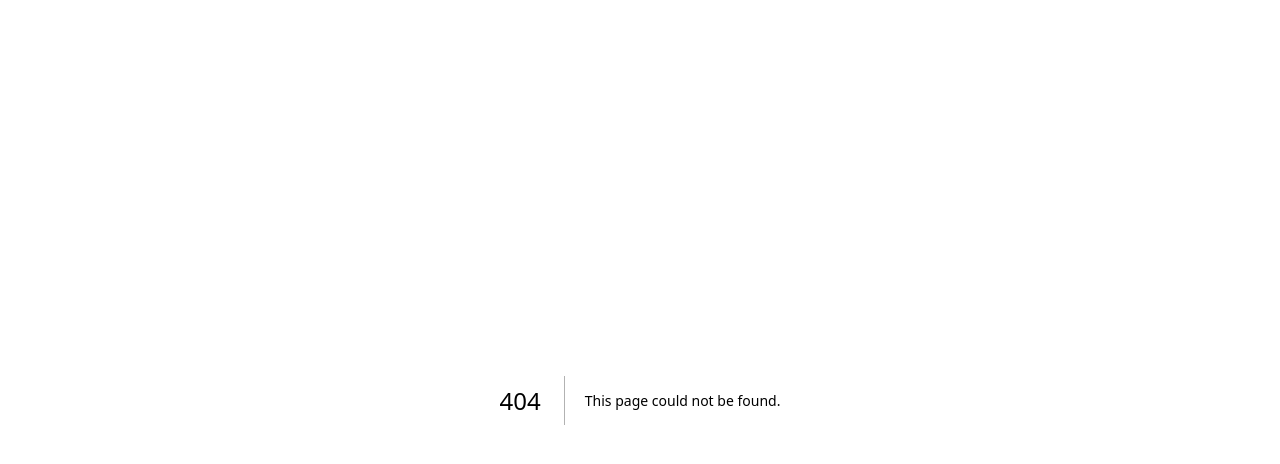
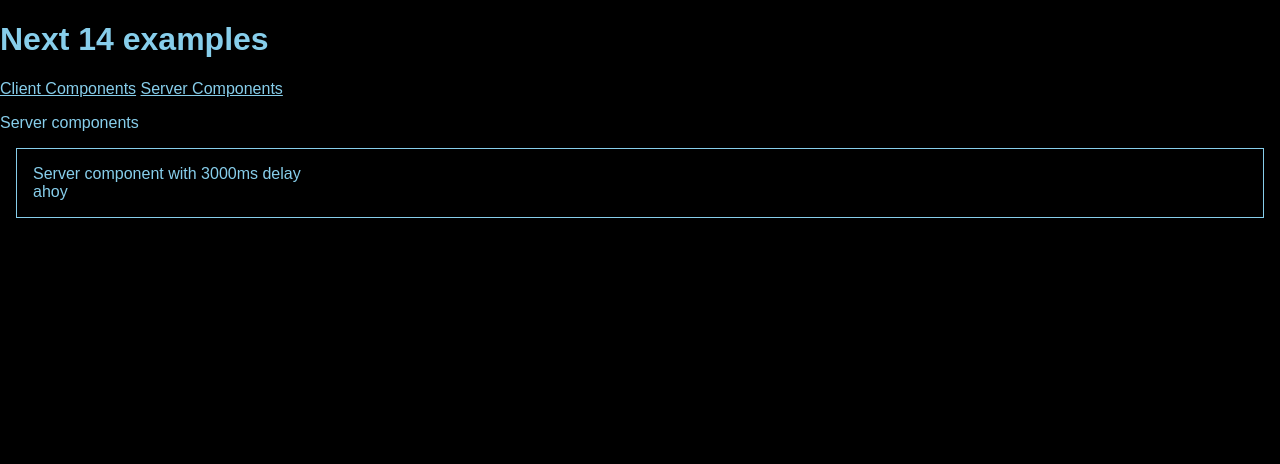
Before and after one commit to bighill/example-next-server-component-streaming, a Next.js app: page /servercomponents in a window 1280 px wide. Before the commit this address had no page. Shown: the top 464 px of the page. Built offline with nearby package versions, Linux system fonts and the light colour scheme.

Commit message:
LOL no, a delayed effect server-side will not magically update UI.

```diff
--- a/app/globals.css
+++ b/app/globals.css
@@ -1,28 +1,32 @@
 :root {
   --color-bg: black;
   --color-fg: skyblue;
-  --color---: tomato;
+  --color---: white;
 }
 
 * {
   box-sizing: border-box;
-  padding: 0;
-  margin: 0;
 }
 
 body {
   color: var(--color-fg);
   background: var(--color-bg);
+  font-family: sans-serif;
+  margin: 0;
 }
 
-main {
-  margin: 1rem;
+a {
+  color: var(--color-fg);
 }
 
 .box {
   padding: 1rem;
-  margin: 1rem 0;
+  margin: 1rem;
   border: 1px solid var(--color-fg);
+
+  p {
+    margin: 0;
+  }
 }
 
 .accent {
--- a/app/layout.tsx
+++ b/app/layout.tsx
@@ -1,22 +1,31 @@
-import type { Metadata } from 'next'
-import { Inter } from 'next/font/google'
-import './globals.css'
+import type { Metadata } from "next";
+import { Inter } from "next/font/google";
+import "./globals.css";
+import Link from "next/link";
 
-const inter = Inter({ subsets: ['latin'] })
+const inter = Inter({ subsets: ["latin"] });
 
 export const metadata: Metadata = {
-  title: 'Create Next App',
-  description: 'Generated by create next app',
-}
+  title: "Create Next App",
+  description: "Generated by create next app",
+};
 
 export default function RootLayout({
   children,
 }: {
-  children: React.ReactNode
+  children: React.ReactNode;
 }) {
   return (
     <html lang="en">
-      <body className={inter.className}>{children}</body>
+      {/* <body className={inter.className}> */}
+      <body>
+        <h1>Next 14 examples</h1>
+        {/* TODO nav w/styling for active button */}
+        <Link href="/">Client Components</Link>
+        &nbsp;
+        <Link href="/servercomponents">Server Components</Link>
+        {children}
+      </body>
     </html>
-  )
+  );
 }
--- /dev/null
+++ b/app/servercomponents/DelayedComponent.tsx
@@ -0,0 +1,14 @@
+import DelayedData from "./DelayedData";
+
+interface Props {
+  delay: number;
+}
+
+export default function DelayedComponent({ delay }: Props) {
+  return (
+    <div className="box">
+      <p>Server component with {delay}ms delay</p>
+      <DelayedData delay={delay} />
+    </div>
+  );
+}
--- /dev/null
+++ b/app/servercomponents/DelayedComponentSuspense.tsx
@@ -0,0 +1,17 @@
+import { Suspense } from "react";
+import DelayedData from "./DelayedData";
+
+interface Props {
+  delay: number;
+}
+
+export default function DelayedComponentSuspense({ delay }: Props) {
+  return (
+    <div className="box">
+      <p>Server component using Suspense with {delay}ms delay</p>
+      <Suspense fallback={<p>Loading...</p>}>
+        <DelayedData delay={delay} />
+      </Suspense>
+    </div>
+  );
+}
--- /dev/null
+++ b/app/servercomponents/DelayedData.tsx
@@ -0,0 +1,25 @@
+interface Props {
+  delay: number;
+}
+
+export default async function DelayedData({ delay }: Props) {
+  //   const [data, setData] = useState("");
+
+  //   useEffect(() => {
+  //     const getData = async (delay: number) => {
+  //       const res = await fetch(`/api?delay=${delay}`);
+  //       if (!res.ok) {
+  //         throw new Error("Something went wrong");
+  //       }
+  //       const data = await res.json();
+  //       setData(data.foo);
+  //     };
+  //     getData(delay);
+  //   }, []);
+
+  //   return data ? <p className="accent">{data}</p> : <p>Loading...</p>;
+
+  await new Promise((resolve) => setTimeout(resolve, delay));
+
+  return "ahoy";
+}
--- /dev/null
+++ b/app/servercomponents/page.tsx
@@ -0,0 +1,17 @@
+import { Suspense } from "react";
+import DelayedComponent from "./DelayedComponent";
+import DelayedComponentSuspense from "./DelayedComponentSuspense";
+
+export default function ServerComponents() {
+  return (
+    <main>
+      <p>Server components</p>
+
+      <Suspense fallback={<p>Loading...</p>}>
+        <DelayedComponent delay={3000} />
+      </Suspense>
+
+      {/* <DelayedComponentSuspense delay={3000} /> */}
+    </main>
+  );
+}
```
Also changed, not shown: app/DelayedData.tsx (+0 -10 lines), app/page.tsx (+5 -2 lines).
